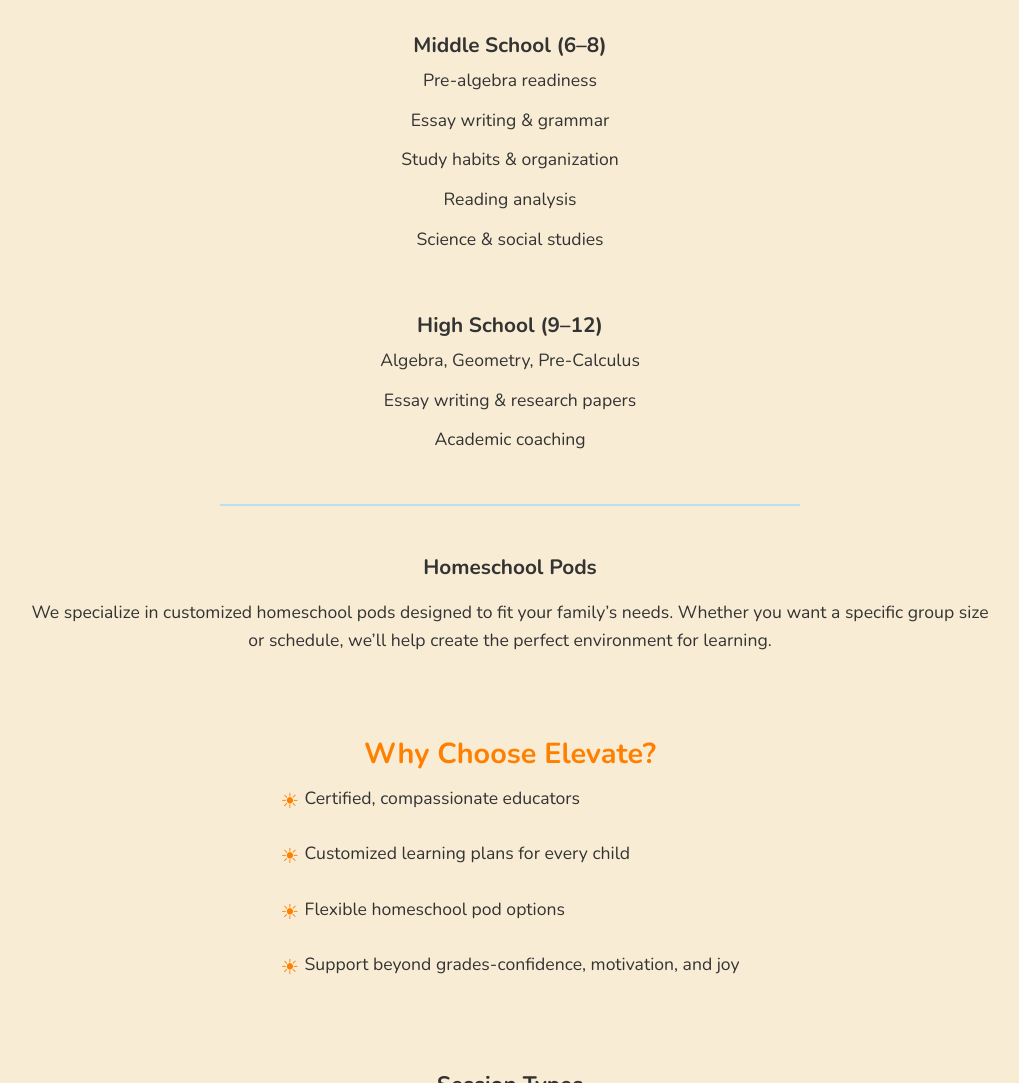
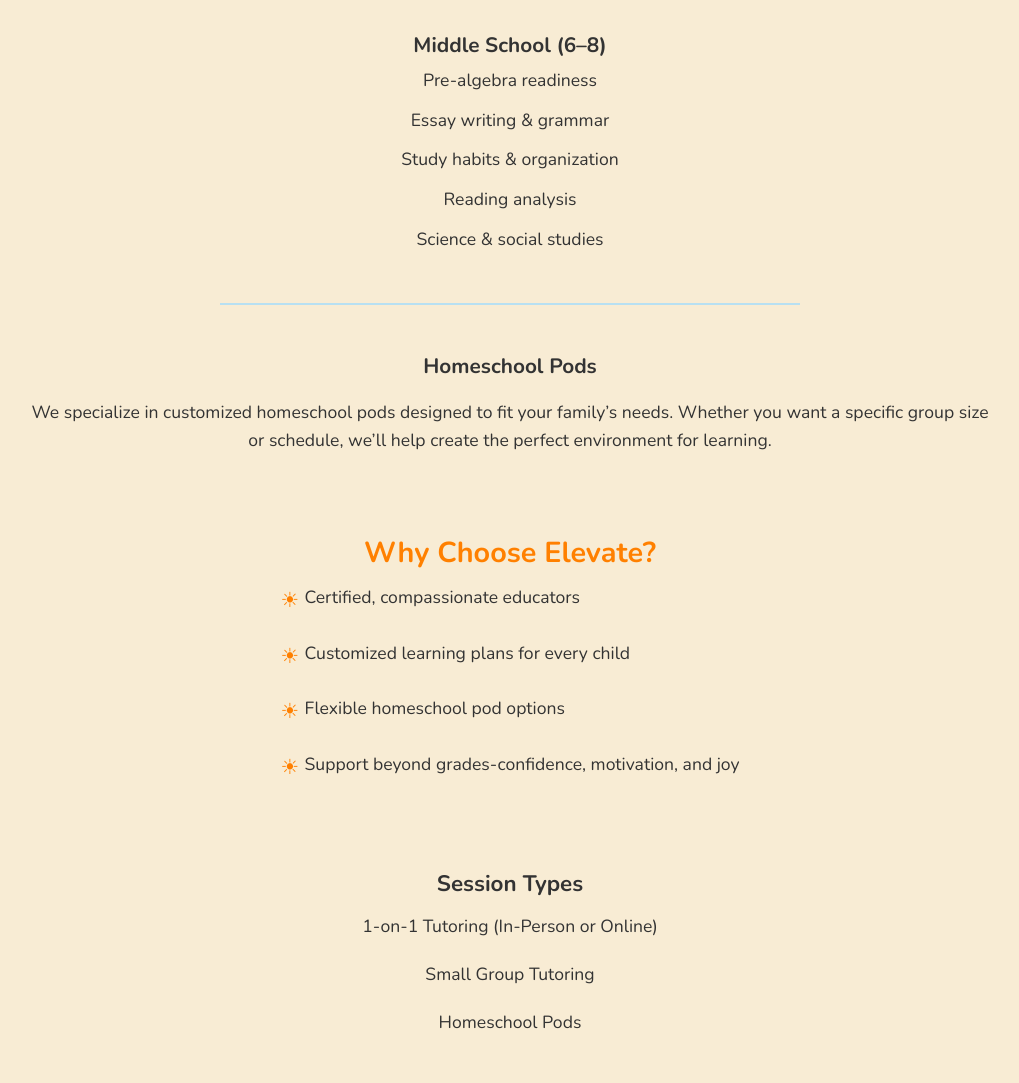
Before and after one commit to ddchamber/ElevateTutoringSD, a plain HTML site: page index.html in a window 1280 px wide. Shown: the part 1593-2676 px from the top of the page, without its empty margins (130-1149 px from the left). Drawn offline with nearby package versions, Linux system fonts and the light colour scheme.

Commit message:
remove high school

```diff
--- a/index.html
+++ b/index.html
@@ -266,14 +266,6 @@
             <li>Science & social studies</li>
           </ul>
         </div>
-        <div class="grade-col">
-          <h4>High School (9–12)</h4>
-          <ul>
-            <li>Algebra, Geometry, Pre-Calculus</li>
-            <li>Essay writing & research papers</li>
-            <li>Academic coaching</li>
-          </ul>
-        </div>
         <div class="divider"></div>
       </div>
       <h3>Homeschool Pods</h3>
```
